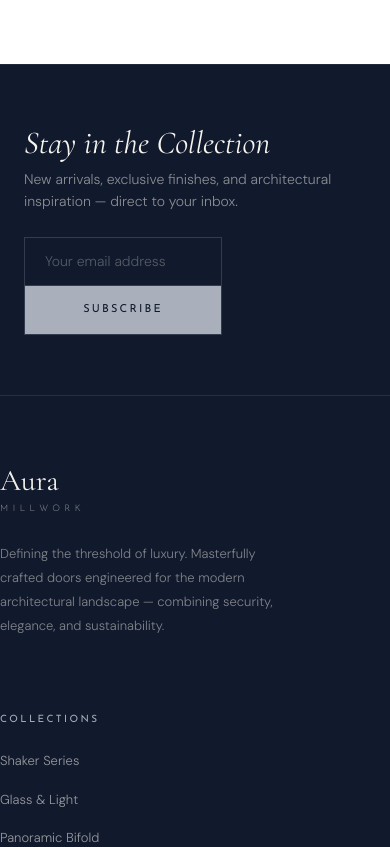
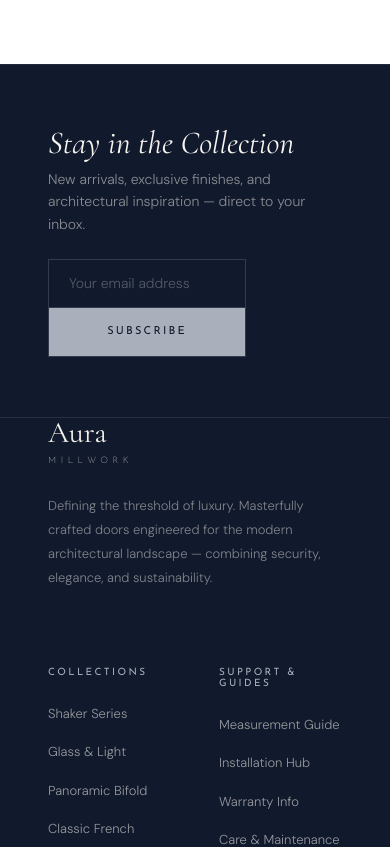
Before and after one commit to sahanravishka/door, a React (Vite) app: page /products in a window 390 px wide. Shown: the part 5700-6547 px from the top of the page. Built offline with nearby package versions, Linux system fonts and the light colour scheme; a web font is replaced by a local one.

Commit message:
Optimize footer layout for side-by-side columns on mobile

```diff
--- a/src/components/layout/Footer.module.css
+++ b/src/components/layout/Footer.module.css
@@ -9,6 +9,13 @@
 .footerInner {
   max-width: 1200px;
   margin: 0 auto;
+  padding: 0 32px;
+}
+
+@media (max-width: 600px) {
+  .footerInner {
+    padding: 0 48px !important;
+  }
 }
 
 /* ── Newsletter strip ── */
@@ -236,7 +243,6 @@
   .newsletterInput { width: 220px; }
 }
 @media (max-width: 600px) {
-  .grid { grid-template-columns: 1fr; }
   .newsletterForm { flex-direction: column; }
   .newsletterInput { width: 100%; border-right: none; border-bottom: 1px solid rgba(130, 140, 158, 0.3); }
   .newsletterBtn { width: 100%; }
```
